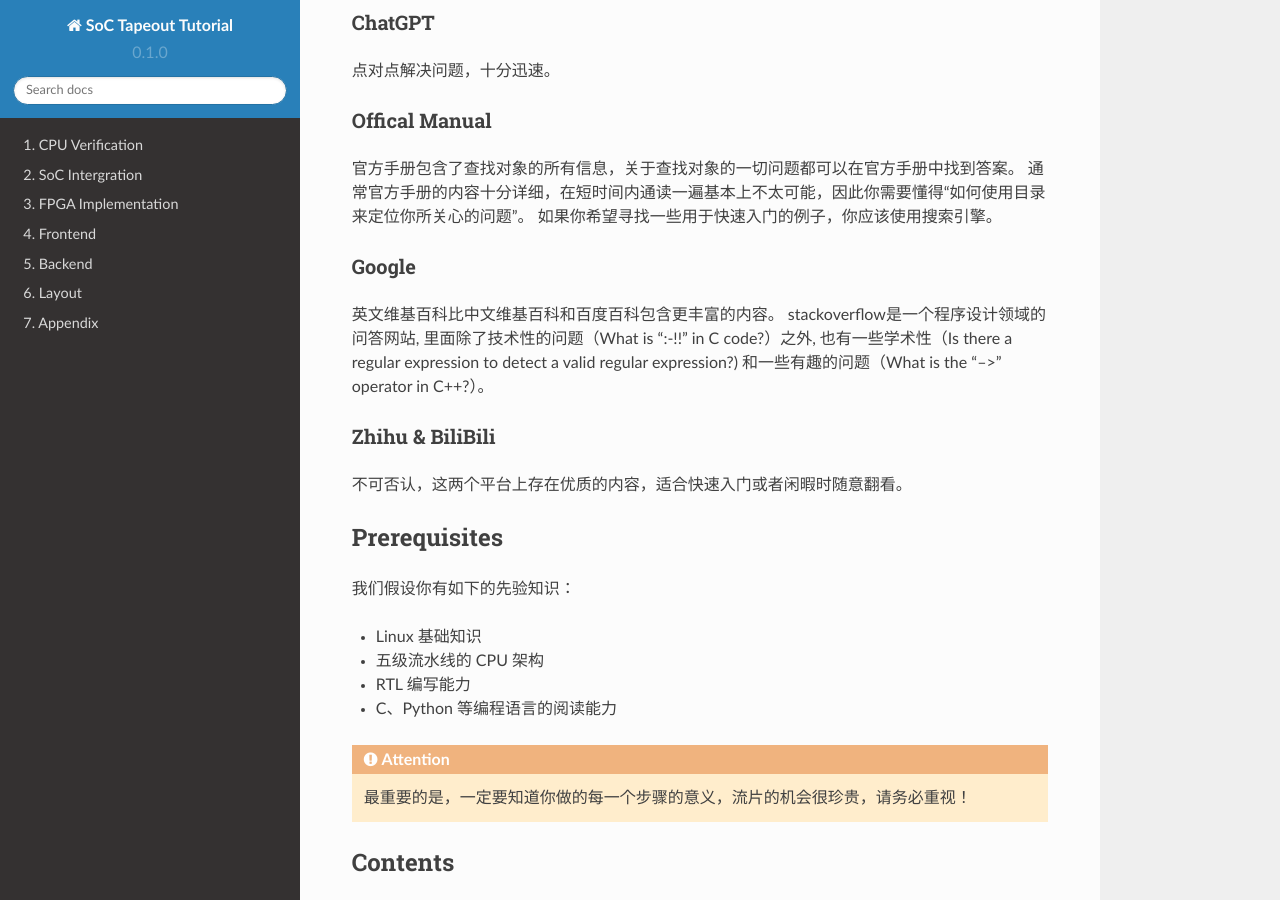
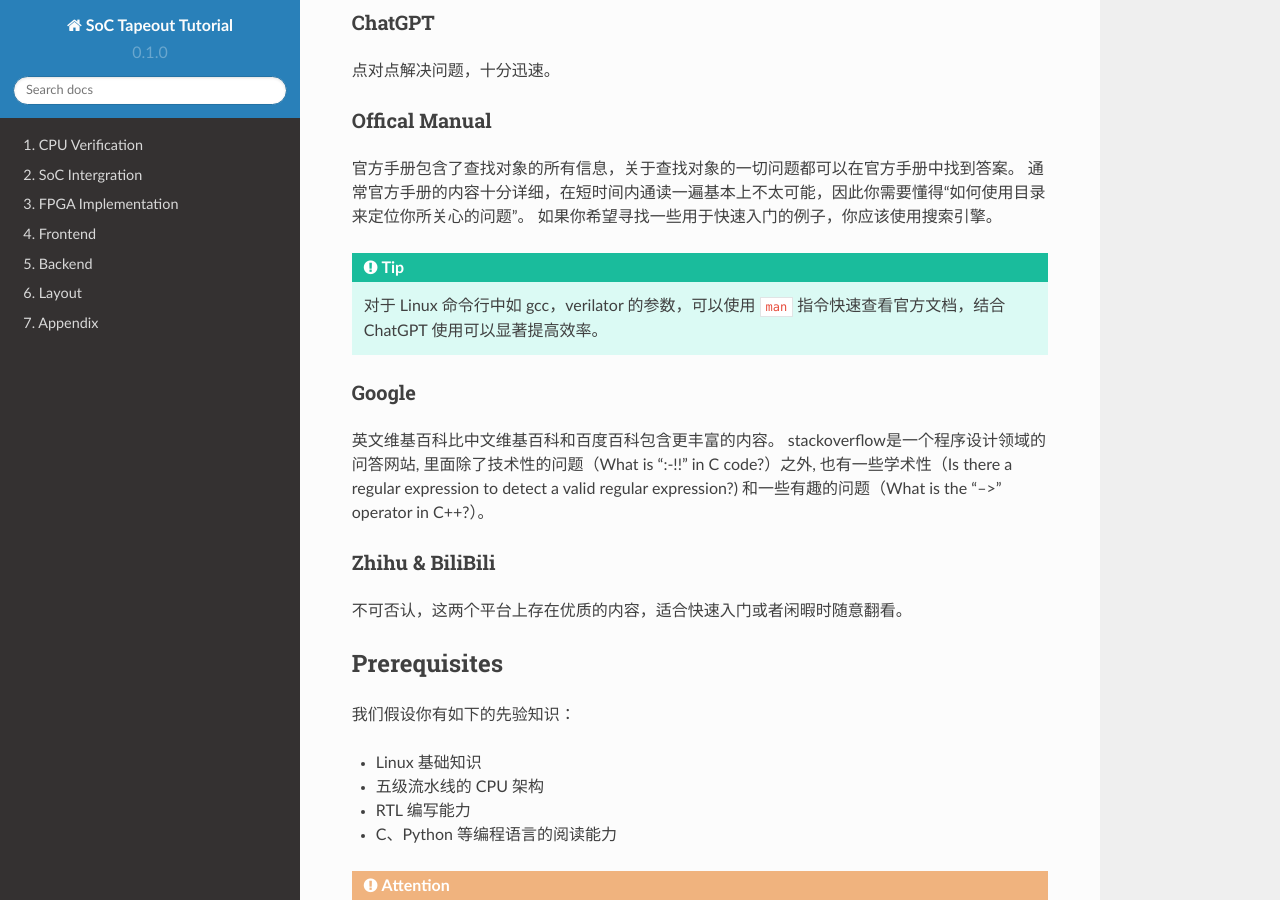
Before and after one commit to Siris-Li/SoC-Tapeout-Tutorial, a Sphinx documentation site: the page built from docs/source/index.rst, in a window 1280 px wide and 900 px high, scrolled down 351 px. Built offline with Sphinx 7.4.7 and the Read the Docs theme 2.0.0, drawn with Linux system fonts in a browser that asks for light colours.

Commit message:
Update index.rst

```diff
--- a/docs/source/index.rst
+++ b/docs/source/index.rst
@@ -25,6 +25,10 @@
 官方手册包含了查找对象的所有信息，关于查找对象的一切问题都可以在官方手册中找到答案。
 通常官方手册的内容十分详细，在短时间内通读一遍基本上不太可能，因此你需要懂得“如何使用目录来定位你所关心的问题”。
 如果你希望寻找一些用于快速入门的例子，你应该使用搜索引擎。
+
+.. Tip::
+
+	对于 Linux 命令行中如 gcc，verilator 的参数，可以使用 ``man`` 指令快速查看官方文档，结合 ChatGPT 使用可以显著提高效率。
 
 
 Google
```
